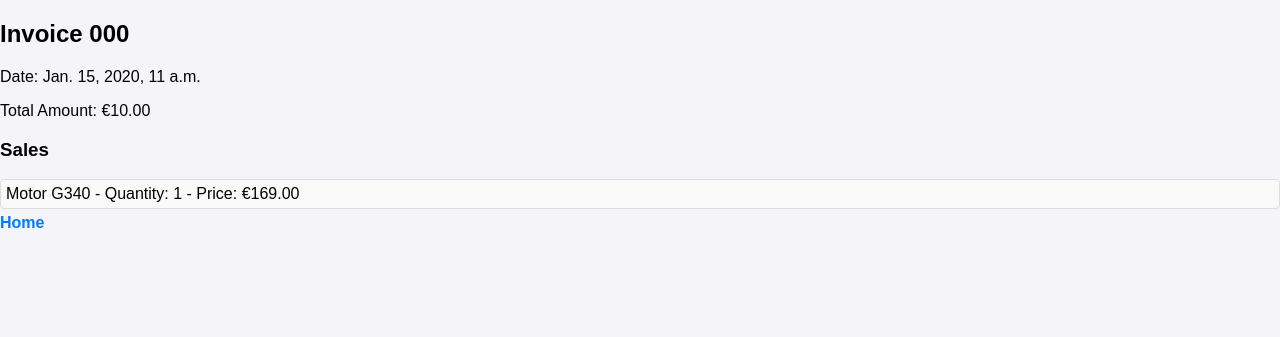
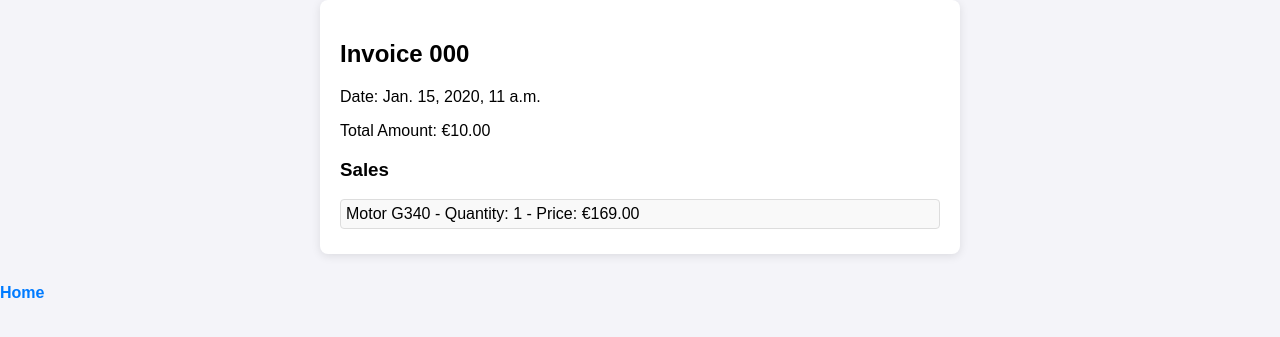
Before and after one commit to emax-77/Inventory-Management-System, a Django app: page /invoice/1/ in a window 1280 px wide. Shown: the top 337 px of the page. Run offline with Django 5.2, Linux system fonts and the light colour scheme; data comes from the database, SQL or seed files in the repository; tables that the repository leaves empty hold one stand-in row (values such as "Sample post"); parts of the project's set-up code (start-up, migrations or seed data) failed here and were passed over.

Commit message:
invoice-detail style added on style.css

```diff
--- a/ims/static/style.css
+++ b/ims/static/style.css
@@ -173,3 +173,15 @@ li {
 .styled-table tbody tr {
     transition: background-color 0.2s ease-in-out;
 }
+
+/* Invoice detail styles */
+
+.invoice-detail {
+    max-width: 600px;
+    margin: 0 auto;
+    background-color: #ffffff;
+    padding: 20px;
+    border-radius: 8px;
+    box-shadow: 0 2px 10px rgba(0, 0, 0, 0.1);
+    margin-bottom: 30px;
+}
```
